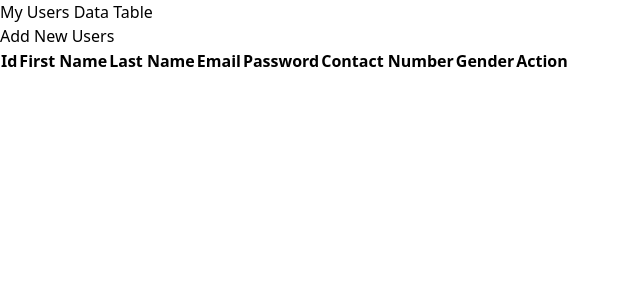
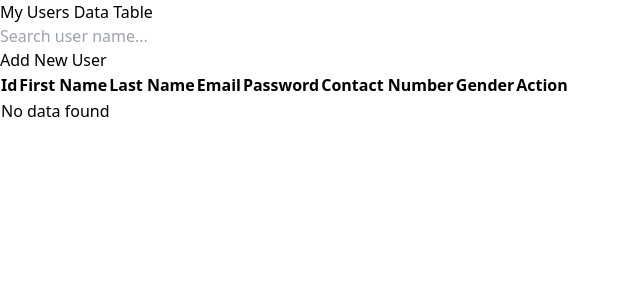
Before and after one commit to qadirjaved1999/CRUD_Using_Context_API, a React (Vite) app: page /users/data in a window 1280 px wide. Shown: the top 300 px of the page, without its empty margins (0-640 px from the left). Built offline with nearby package versions, Linux system fonts and the light colour scheme.

Commit message:
Add Filter on Data Table

```diff
--- a/package.json
+++ b/package.json
@@ -13,7 +13,8 @@
     "react": "^18.3.1",
     "react-dom": "^18.3.1",
     "react-icons": "^5.3.0",
-    "react-router-dom": "^6.26.1"
+    "react-router-dom": "^6.26.1",
+    "react-table": "^7.8.0"
   },
   "devDependencies": {
     "@eslint/js": "^9.9.0",
--- a/src/Components/DataTable.jsx
+++ b/src/Components/DataTable.jsx
@@ -1,92 +1,196 @@
-import React from 'react'
-import { useMyContext } from '../MyStore/UseMyContext'
-import { MdEditCalendar } from "react-icons/md";
-import { MdDeleteForever } from "react-icons/md";
+import React, { useMemo } from 'react';
+import { useMyContext } from '../MyStore/UseMyContext';
+import { MdEditCalendar, MdDeleteForever } from 'react-icons/md';
 import { useNavigate } from 'react-router-dom';
+import { useTable, useGlobalFilter } from 'react-table'; // Import react-table hooks
+
+// Default UI for global filtering
+function GlobalFilter({
+  globalFilter,
+  setGlobalFilter,
+}) {
+  return (
+    <input
+      className="block w-full p-2 mb-2 text-sm text-gray-900 border border-gray-300 rounded-lg"
+      value={globalFilter || ''}
+      onChange={(e) => {
+        setGlobalFilter(e.target.value || undefined); // Set undefined to remove the filter entirely
+      }}
+      placeholder="Search user name..."
+    />
+  );
+}
 
 const DataTable = () => {
   const { users, updateUsers, deleteUsers } = useMyContext();
   const navigateToAddUser = useNavigate();
+
+  // Define columns for react-table
+  const columns = useMemo(
+    () => [
+      {
+        Header: 'Id',
+        accessor: (_, index) => index + 1, // Since your data doesn't have an id field
+        disableFilters: true, // Disable filtering on this column
+      },
+      {
+        Header: 'First Name',
+        accessor: 'fname',
+      },
+      {
+        Header: 'Last Name',
+        accessor: 'lname',
+      },
+      {
+        Header: 'Email',
+        accessor: 'email',
+      },
+      {
+        Header: 'Password',
+        accessor: 'password',
+        disableFilters: true, // Disable filtering on this column
+      },
+      {
+        Header: 'Contact Number',
+        accessor: 'contact',
+        disableFilters: true, // Disable filtering on this column
+      },
+      {
+        Header: 'Gender',
+        accessor: 'gender',
+        disableFilters: true, // Disable filtering on this column
+      },
+      {
+        Header: 'Action',
+        Cell: ({ row }) => (
+          <div className="flex justify-center items-center">
+            <button
+              onClick={() => updateUsers(row.index)}
+              type="button"
+              className="flex items-center text-white bg-green-500 hover:bg-green-600 font-medium rounded-lg text-sm px-4 py-2 mr-2"
+            >
+              Edit <MdEditCalendar className="ml-1 text-xl" />
+            </button>
+            <button
+              onClick={() => deleteUsers(row.index + 1)}
+              type="button"
+              className="flex items-center text-white bg-red-500 hover:bg-red-600 font-medium rounded-lg text-sm px-4 py-2"
+            >
+              Delete <MdDeleteForever className="ml-1 text-xl" />
+            </button>
+          </div>
+        ),
+        disableFilters: true, // Disable filtering on the Action column
+      },
+    ],
+    [updateUsers, deleteUsers]
+  );
+
+  // Use the useTable and useGlobalFilter hooks
+  const {
+    getTableProps,
+    getTableBodyProps,
+    headerGroups,
+    rows,
+    prepareRow,
+    state,
+    setGlobalFilter,
+  } = useTable(
+    {
+      columns,
+      data: users,
+      defaultColumn: { Filter: null }, // Disable individual filters
+      globalFilter: (rows, id, filterValue) => {
+        return rows.filter((row) => {
+          const firstName = row.original.fname?.toLowerCase() || '';
+          const lastName = row.original.lname?.toLowerCase() || '';
+          const email = row.original.email?.toLowerCase() || '';
+          const searchValue = filterValue.toLowerCase();
+          return (
+            firstName.includes(searchValue) ||
+            lastName.includes(searchValue) ||
+            email.includes(searchValue)
+          );
+        });
+      },
+    },
+    useGlobalFilter // Enable global filtering
+  );
+
   const addNewUser = () => {
     navigateToAddUser('/');
-    }
+  };
+
   return (
     <div className="relative overflow-x-auto shadow-md sm:rounded-lg bg-gray-200">
-            <div className="flex justify-end items-end">
-                <div className="flex text-right">
-                    <h1 className="mr-[400px] text-2xl font-bold text-gray-800 pt-10 pb-10">My Users Data Table</h1>
-                    <button onClick={addNewUser} className="flex justify-center items-center bg-green-400 text-white font-bold h-10 mt-10 mr-5 p-5 rounded text-center">Add New Users</button>
+      <h1 className="text-2xl font-bold text-gray-800 pt-10 pb-10 text-center">
+        My Users Data Table
+      </h1>
+      <div className="flex justify-between items-center mb-4 px-4">
+        <div className="w-1/3">
+          {/* Global Search */}
+          <GlobalFilter
+            globalFilter={state.globalFilter}
+            setGlobalFilter={setGlobalFilter}
+          />
         </div>
+        <button
+          onClick={addNewUser}
+          type="button"
+          className="text-white bg-green-700 hover:bg-green-800 font-medium rounded-lg text-sm px-5 py-2.5"
+        >
+          Add New User
+        </button>
       </div>
-            <table className="w-full text-sm text-left rtl:text-right text-gray-500 dark:text-gray-400">
+      <table
+        {...getTableProps()}
+        className="w-full text-sm text-left text-gray-500"
+      >
         <thead className="text-xs text-white uppercase bg-black text-center">
+          {headerGroups.map((headerGroup) => (
+            <tr {...headerGroup.getHeaderGroupProps()}>
+              {headerGroup.headers.map((column) => (
+                <th
+                  {...column.getHeaderProps()}
+                  className="px-6 py-3"
+                >
+                  {column.render('Header')}
+                </th>
+              ))}
+            </tr>
+          ))}
+        </thead>
+        <tbody {...getTableBodyProps()}>
+          {rows.length > 0 ? (
+            rows.map((row) => {
+              prepareRow(row);
+              return (
+                <tr
+                  {...row.getRowProps()}
+                  className="bg-white border-b text-center"
+                >
+                  {row.cells.map((cell) => (
+                    <td
+                      {...cell.getCellProps()}
+                      className="px-6 py-4 font-medium text-gray-900"
+                    >
+                      {cell.render('Cell')}
+                    </td>
+                  ))}
+                </tr>
+              );
+            })
+          ) : (
             <tr>
-                        <th scope="col" className="px-6 py-3">
-                            Id
-                        </th>
-                        <th scope="col" className="px-6 py-3">
-                            First Name
-                        </th>
-                        <th scope="col" className="px-6 py-3">
-                            Last Name
-                        </th>
-                        <th scope="col" className="px-6 py-3">
-                            Email
-                        </th>
-                        <th scope="col" className="px-6 py-3">
-                            Password
-                        </th>
-                        <th scope="col" className="px-6 py-3">
-                            Contact Number
-                        </th>
-                        <th scope="col" className="px-6 py-3">
-                            Gender
-                        </th>
-                        <th scope="col" className="px-6 py-3">
-                            Action
-                        </th>
+              <td colSpan={columns.length} className="text-center py-4">
+                No data found
+              </td>
             </tr>
-                </thead>
-                <tbody>
-                    {
-                        users.map((user, index) => (
-                            <tr key={index} className="odd:bg-white odd:dark:bg-gray-900 even:bg-gray-50 even:dark:bg-gray-800 border-b dark:border-gray-700 text-center">
-                                <th scope="row" className="px-6 py-4 font-medium text-gray-900 whitespace-nowrap dark:text-white">
-                                    {index + 1}
-                                </th>
-                                <th scope="row" className="px-6 py-4 font-medium text-gray-900 whitespace-nowrap dark:text-white">
-                                    {user.fname}
-                                </th>
-                                <th scope="row" className="px-6 py-4 font-medium text-gray-900 whitespace-nowrap dark:text-white">
-                                    {user.lname}
-                                </th>
-                                <th scope="row" className="px-6 py-4 font-medium text-gray-900 whitespace-nowrap dark:text-white">
-                                    {user.email}
-                                </th>
-                                <th scope="row" className="px-6 py-4 font-medium text-gray-900 whitespace-nowrap dark:text-white">
-                                    {user.password}
-                                </th>
-                                <th scope="row" className="px-6 py-4 font-medium text-gray-900 whitespace-nowrap dark:text-white">
-                                    {user.contact}
-                                </th>
-                                <th scope="row" className="px-6 py-4 font-medium text-gray-900 whitespace-nowrap dark:text-white">
-                                    {user.gender}
-                                </th>
-                                <th scope="row" className="px-6 py-4 font-medium text-gray-900 whitespace-nowrap dark:text-white text-center">
-                                    <div className='flex justify-center items-center text-center'>
-                                        <button  onClick={() => updateUsers(index + 1)} type="button" className="flex justify-center items-center text-white bg-gradient-to-r from-green-400 via-green-500 to-green-600 hover:bg-gradient-to-br focus:ring-4 focus:outline-none focus:ring-green-300 dark:focus:ring-green-800 font-medium rounded-lg text-sm px-5 py-2.5 text-center me-2 mb-2">Edit <MdEditCalendar className="ml-1 text-xl"/></button>
-                                        <button  onClick={() => deleteUsers(index + 1)} type="button" className="flex justify-center items-center text-white bg-gradient-to-r from-red-400 via-red-500 to-red-600 hover:bg-gradient-to-br focus:ring-4 focus:outline-none focus:ring-red-300 dark:focus:ring-red-800 font-medium rounded-lg text-sm px-5 py-2.5 text-center me-2 mb-2">Delete <MdDeleteForever className="ml-1 text-xl" /></button>
-                                    </div>
-                                </th>
-                            </tr>
-                        ))
-                    }
-
+          )}
         </tbody>
       </table>
     </div>
+  );
+};
 
-    )
-}
-
-export default DataTable
+export default DataTable;
--- a/src/Components/Form.jsx
+++ b/src/Components/Form.jsx
@@ -17,7 +17,7 @@ const Form = () => {
        console.log("=======>>>>>userArray",users);
        localStorage.setItem("data", JSON.stringify([...users, inputValue]));
        setInputValue(initialInputValue);
-    //    navigate('/users/data')
+       navigate('/users/data')
 
     }
     return (
```
Also changed, not shown: 1 other file (tests, documents, lock files or other folders). Lines whose indentation alone changed are shown as unchanged.
